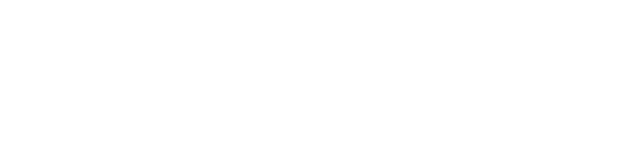
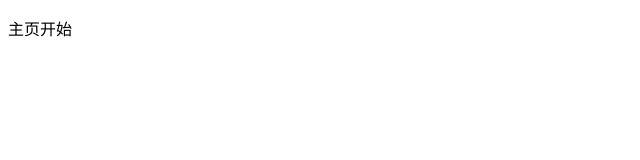
Before and after one commit to superye970915/letao32, a plain HTML site: page index.html in a window 1280 px wide. Shown: the full height of the page, 0-640 px from the left. Drawn offline with Linux system fonts and the light colour scheme.

Commit message:
主页开始了

```diff
--- a/index.html
+++ b/index.html
@@ -9,7 +9,7 @@
 </head>
 
 <body>
-
+    <p>主页开始</p>
 </body>
 
 </html>
```
